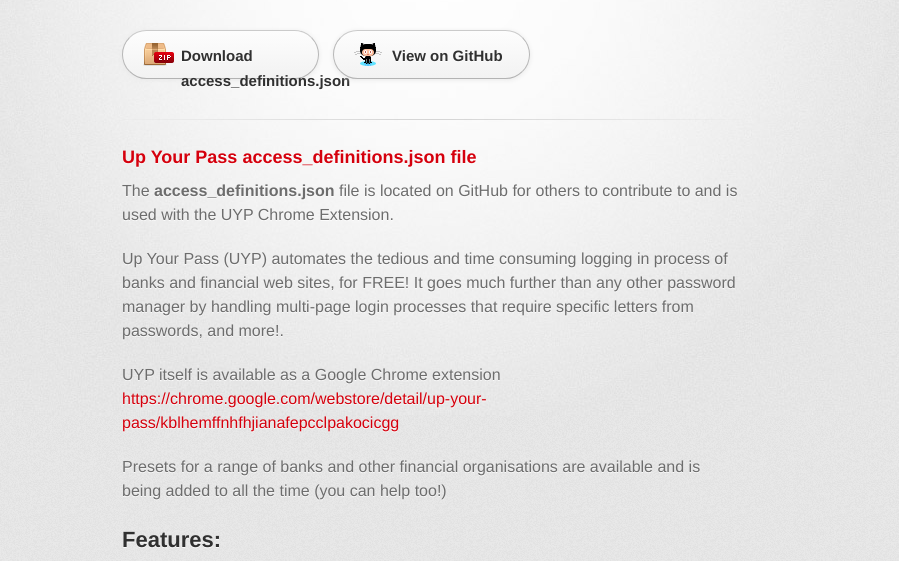
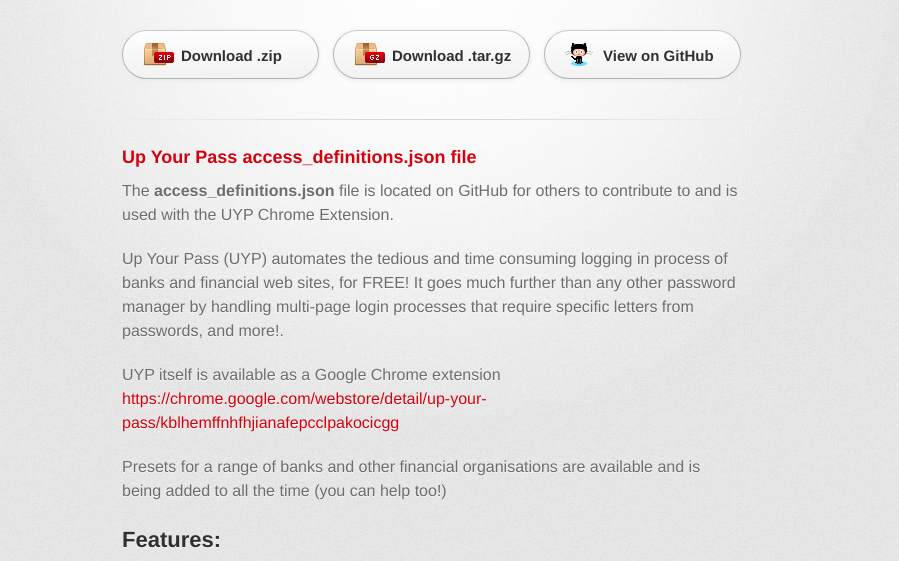
Before and after one commit to deejbee/uyp, a plain HTML site: page index.html in a window 1280 px wide. Shown: the part 158-719 px from the top of the page, without its empty margins (208-1107 px from the left). Drawn offline with Linux system fonts and the light colour scheme; a web font is replaced by a local one.

```diff
--- a/index.html
+++ b/index.html
@@ -23,7 +23,8 @@
         </header>
 
         <section id="downloads" class="clearfix">
-          <a href="https://raw.githubusercontent.com/deejbee/uyp/master/access_definitions.json" id="download-zip" class="button"><span>Download access_definitions.json</span></a>
+          <a href="https://github.com/deejbee/uyp/zipball/master" id="download-zip" class="button"><span>Download .zip</span></a>
+          <a href="https://github.com/deejbee/uyp/tarball/master" id="download-tar-gz" class="button"><span>Download .tar.gz</span></a>
           <a href="https://github.com/deejbee/uyp" id="view-on-github" class="button"><span>View on GitHub</span></a>
         </section>
 
```
